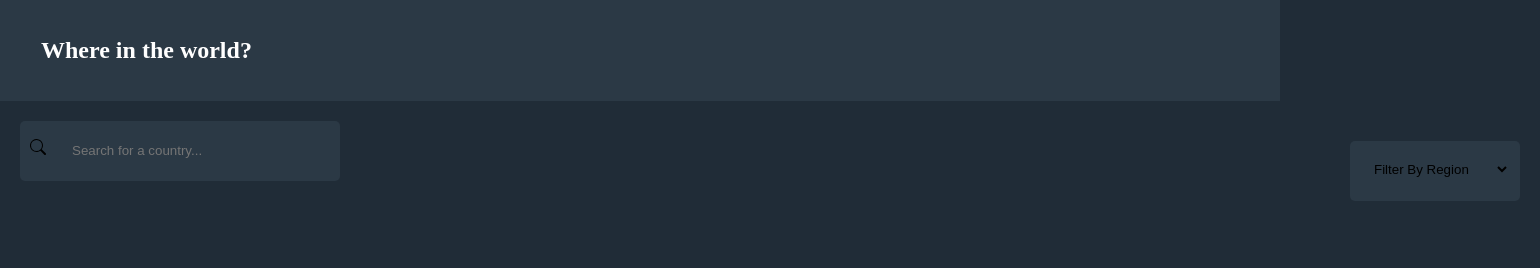
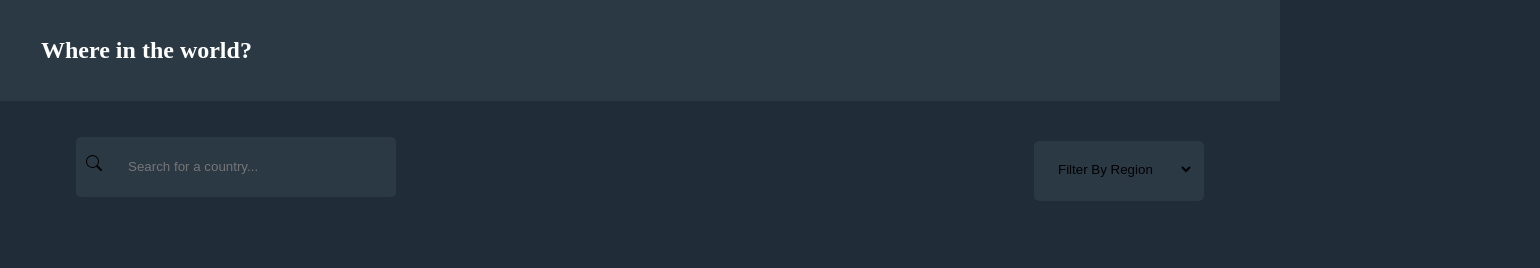
Before and after one commit to rbriggs560/rest-country-api, a plain HTML site: page index.html in a window 1280 px wide. Shown: the whole page, 1540 px wide, since content can reach past the window. Drawn offline with Linux system fonts and the light colour scheme; no server answers.

Commit message:
completed rest country api project

```diff
--- a/style.css
+++ b/style.css
@@ -230,11 +230,13 @@ a.back-button-main {
     display: flex;
     flex-direction: row;
     justify-content: space-between;
-    width: 1500px;
-    margin: 0 auto;
+    margin-right: 3.5em;
+    margin-left: 3.5em;
+    padding-bottom: 4em;
   }
 
   .second-layer {
+    margin-top: 1em;
     width: 300px;
     height: 40px;
   }
```
